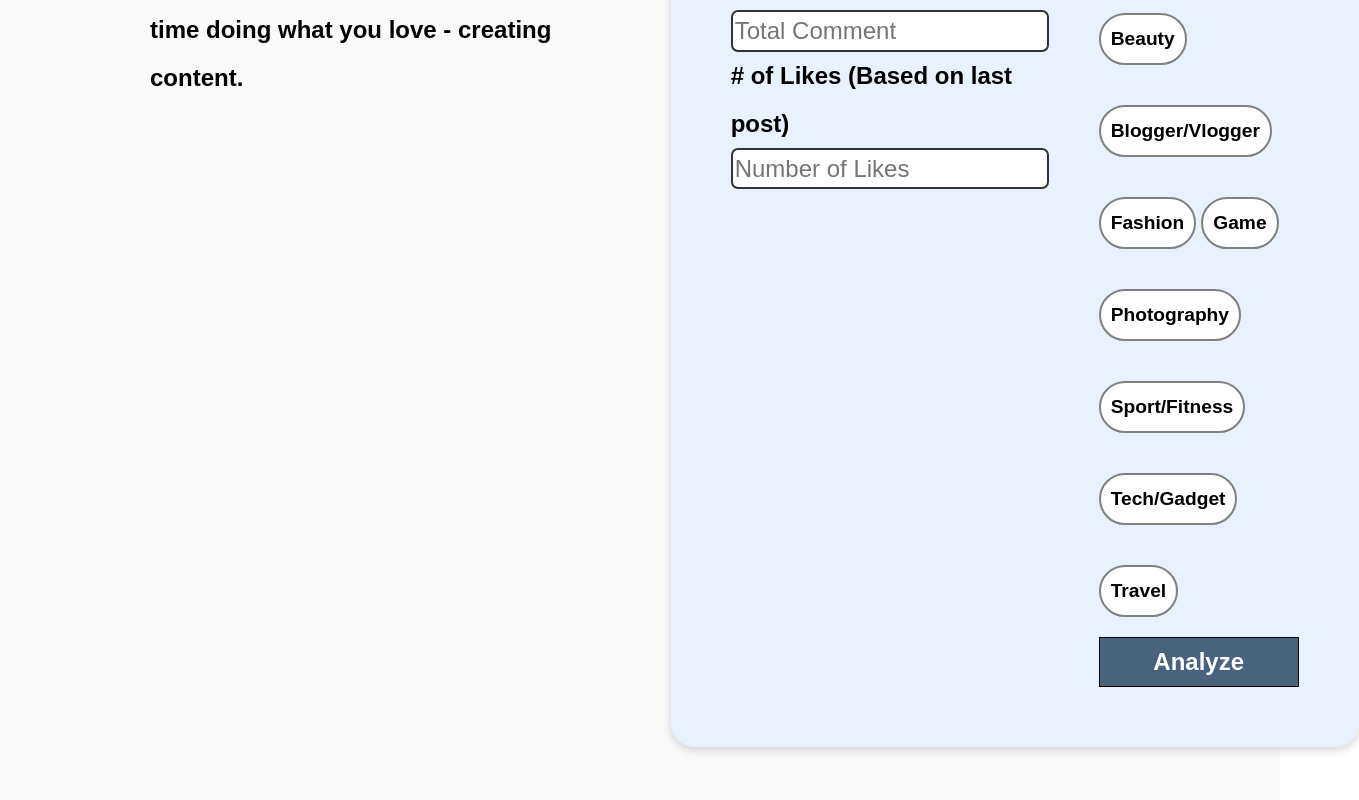
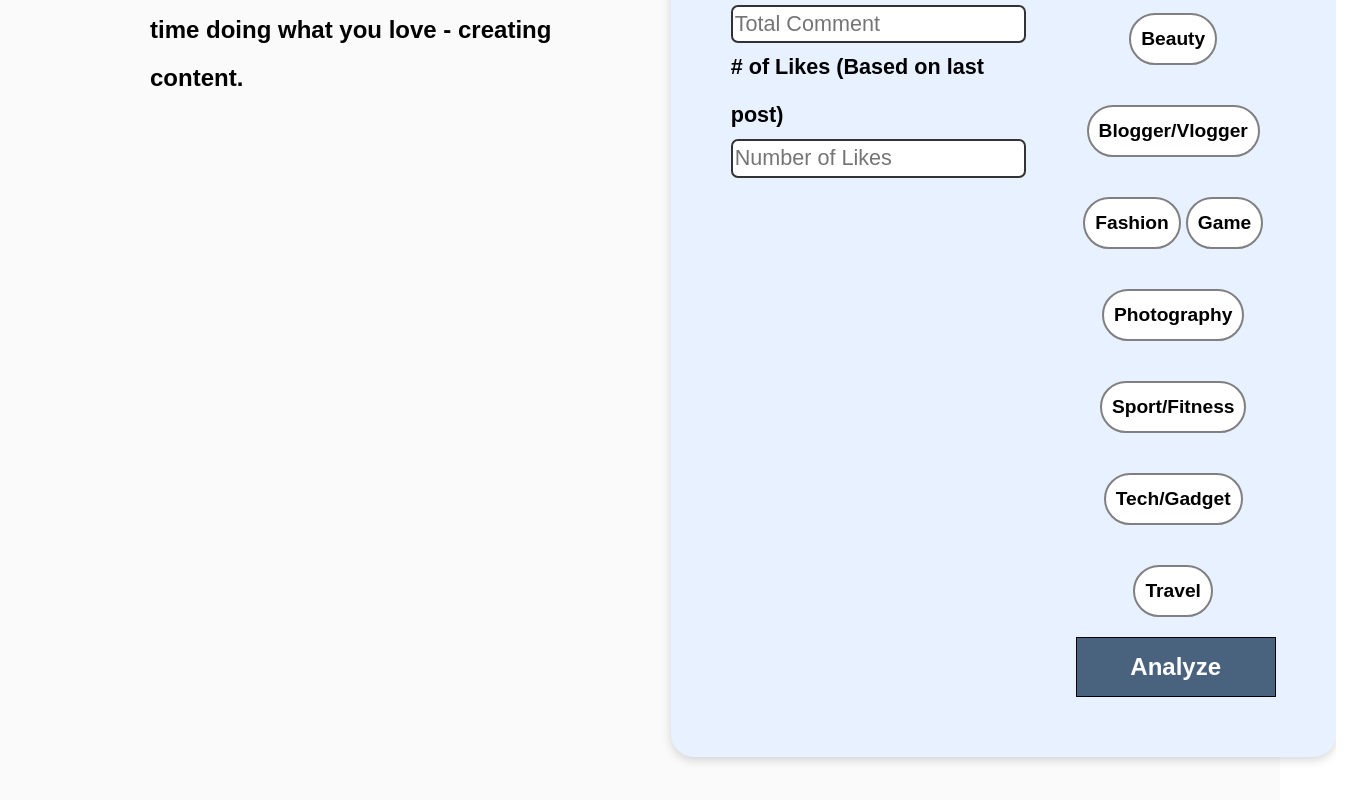
Before and after one commit to Co-Lab-You-Belong-in-Tech/fluence, a React (Create React App) app: page /calculator in a window 1280 px wide. Shown: the part 834-1634 px from the top of the page, 1359 px wide, since content can reach past the window. Built offline with nearby package versions, Linux system fonts and the light colour scheme.

Commit message:
calculator screen

```diff
--- a/src/components/Calculator/Calculator.css
+++ b/src/components/Calculator/Calculator.css
@@ -34,6 +34,7 @@
 
 .calc-form-wrapper {
     padding-right: 50px;
+    font-size: .9em;
 }
 
 .calc-form-wrapper form {
@@ -98,6 +99,7 @@
 .type-list-wrapper {
     display: flex;
     flex-wrap: wrap;
+    justify-content: center;
 
 }
 
@@ -117,12 +119,19 @@
     cursor: pointer;
 }
 
-#analyze-btn {
+.influencer-type {
+    display: flex;
+    flex-direction: column;
+    justify-content: center;
+}
+
+.analyze-btn {
     color: white;
     background-color: #49627D;
     border: 1px solid black;
     width: 200px;
     text-align: center;
+    padding: 5px;
 }
 
 input::-webkit-outer-spin-button,
--- a/src/components/Calculator/Calculator.js
+++ b/src/components/Calculator/Calculator.js
@@ -120,9 +120,7 @@ export class Calculator extends Component {
                                         </p>
                                     ))}
                                 </div>
-                                <Link to="/results">
-                                    <div id="analyze-btn">Analyze</div>
-                                </Link>
+                                <Link className="analyze-btn" to={{pathname: '/results', state: {handle: this.state.handle, totalFollowerCount: this.state.totolFollowerCount, totalLikeOnPost: this.state.totalLikeOnPost, totalCommentOnPost: this.state.totalCommentOnPost, influenceType: this.state.influencerType}}} >Analyze</Link>
                             </div>
                         </div>
                     </div>
```
